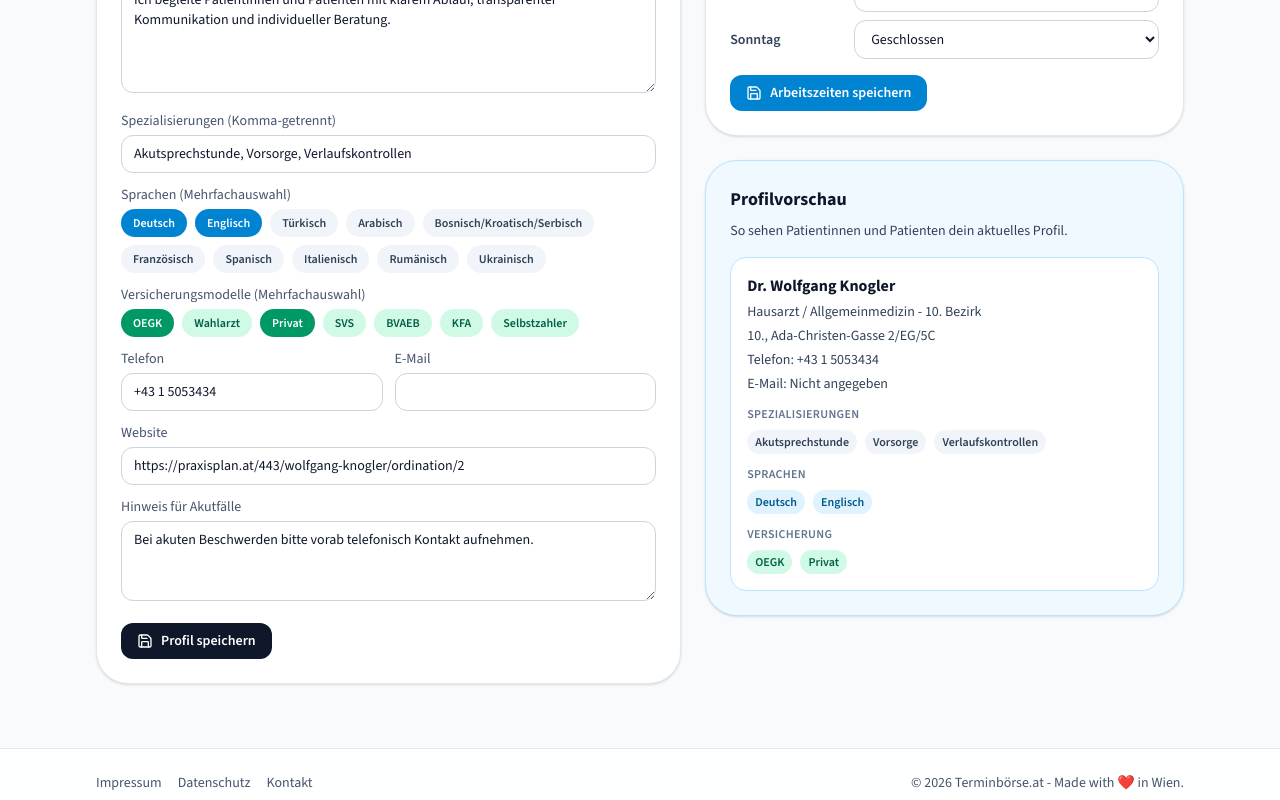
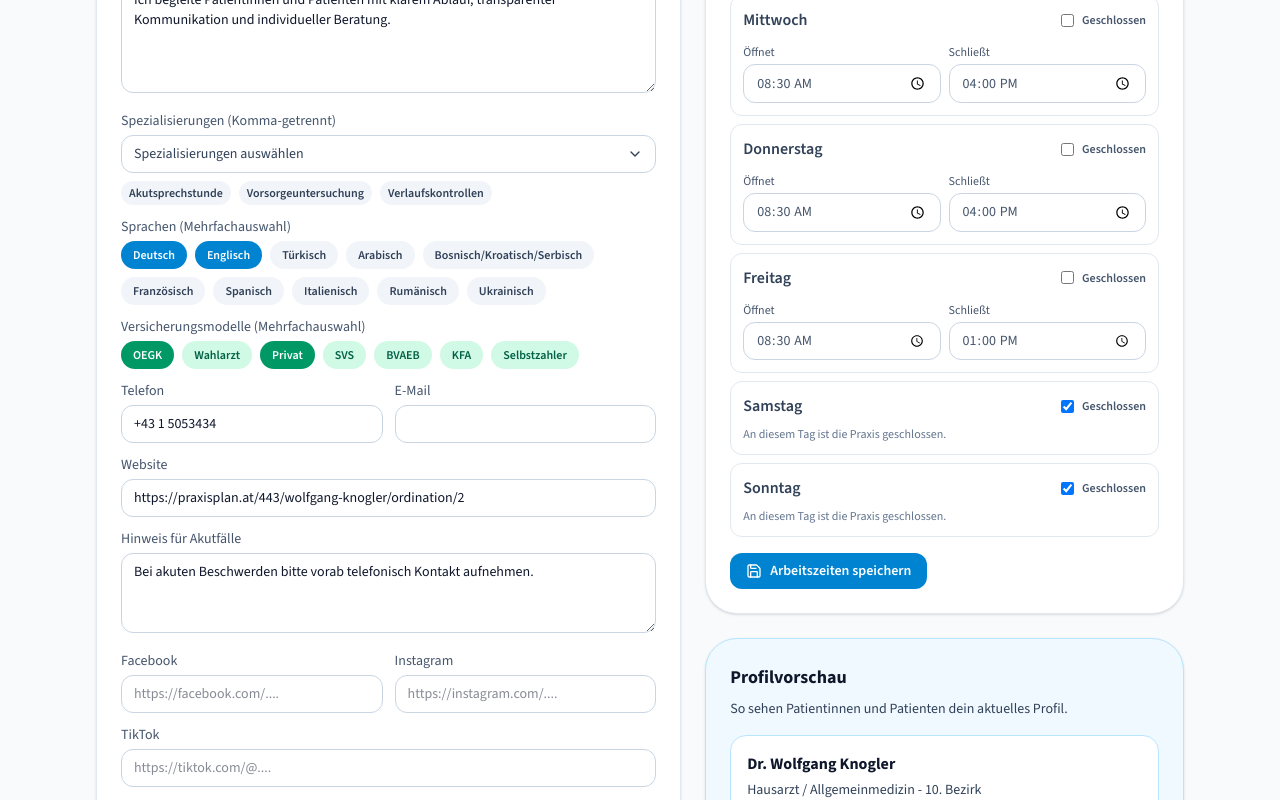
Before and after one commit to ilhanyalcin3307/terminboerse, a Next.js app: page /artztbereich in a window 1280 px wide. Shown: the part 760-1560 px from the top of the page. Built offline with nearby package versions, Linux system fonts and the light colour scheme.

Commit message:
Improve profile tab with selectable hours, expertise tags, and social fields

```diff
--- a/components/arztbereich/ArztDashboard.tsx
+++ b/components/arztbereich/ArztDashboard.tsx
@@ -6,6 +6,7 @@ import {
   CalendarDays,
   CalendarPlus2,
   CheckCircle2,
+  ChevronDown,
   ClipboardList,
   Clock3,
   Eye,
@@ -39,13 +40,24 @@ type ProfileForm = {
   email: string;
   website: string;
   about: string;
-  expertise: string;
+  expertise: string[];
   languages: string[];
   insuranceModels: string[];
   emergencyNote: string;
+  facebook: string;
+  instagram: string;
+  tiktok: string;
 };
 
-type AvailabilityForm = Record<string, string>;
+type WeekdayKey = "monday" | "tuesday" | "wednesday" | "thursday" | "friday" | "saturday" | "sunday";
+
+type DailyHours = {
+  isClosed: boolean;
+  opensAt: string;
+  closesAt: string;
+};
+
+type AvailabilityForm = Record<WeekdayKey, DailyHours>;
 
 type AppointmentForm = {
   slotDurationMinutes: number;
@@ -58,10 +70,13 @@ type AppointmentForm = {
   calendarConnectionStatus: "Nicht verbunden" | "Verbunden";
 };
 
-type LegacyProfileForm = Omit<ProfileForm, "languages" | "insuranceModels"> & {
+type LegacyProfileForm = Partial<Omit<ProfileForm, "expertise" | "languages" | "insuranceModels">> & {
+  expertise?: string[] | string;
   languages?: string[] | string;
   insuranceModels?: string[] | string;
 };
+
+type LegacyAvailabilityForm = Record<string, unknown>;
 
 type RequestStatus = "Neu" | "In Bearbeitung" | "Erledigt";
 type DashboardTab = "profil" | "termine" | "anfragen";
@@ -76,7 +91,7 @@ type IncomingRequest = {
   status: RequestStatus;
 };
 
-const WEEKDAY_CONFIG: Array<{ key: keyof AvailabilityForm; label: string }> = [
+const WEEKDAY_CONFIG: Array<{ key: WeekdayKey; label: string }> = [
   { key: "monday", label: "Montag" },
   { key: "tuesday", label: "Dienstag" },
   { key: "wednesday", label: "Mittwoch" },
@@ -101,17 +116,23 @@ const LANGUAGE_OPTIONS = [
 
 const INSURANCE_OPTIONS = ["OEGK", "Wahlarzt", "Privat", "SVS", "BVAEB", "KFA", "Selbstzahler"];
 
-const WORKING_HOUR_OPTIONS = [
-  "07:00 - 12:00",
-  "08:00 - 12:00",
-  "08:00 - 16:00",
-  "08:30 - 13:00",
-  "08:30 - 16:00",
-  "09:00 - 13:00",
-  "09:00 - 17:00",
-  "10:00 - 18:00",
-  "Geschlossen",
-  "Nach Vereinbarung",
+const EXPERTISE_OPTIONS = [
+  "Allgemeinmedizin",
+  "Vorsorgeuntersuchung",
+  "Akutsprechstunde",
+  "Chronische Erkrankungen",
+  "Impfberatung",
+  "Dermatologie",
+  "Orthopädie",
+  "Kardiologie",
+  "HNO",
+  "Gynäkologie",
+  "Kinderheilkunde",
+  "Urologie",
+  "Psychiatrie/Psychotherapie",
+  "Innere Medizin",
+  "Reisemedizin",
+  "Labordiagnostik",
 ];
 
 function getDefaultProfile(doctor: ArztDashboardDoctor): ProfileForm {
@@ -125,22 +146,25 @@ function getDefaultProfile(doctor: ArztDashboardDoctor): ProfileForm {
     website: doctor.website ?? "",
     about:
       "Ich begleite Patientinnen und Patienten mit klarem Ablauf, transparenter Kommunikation und individueller Beratung.",
-    expertise: "Akutsprechstunde, Vorsorge, Verlaufskontrollen",
+    expertise: ["Akutsprechstunde", "Vorsorgeuntersuchung", "Verlaufskontrollen"],
     languages: ["Deutsch", "Englisch"],
     insuranceModels: ["OEGK", "Privat"],
     emergencyNote: "Bei akuten Beschwerden bitte vorab telefonisch Kontakt aufnehmen.",
+    facebook: "",
+    instagram: "",
+    tiktok: "",
   };
 }
 
 function getDefaultAvailability(): AvailabilityForm {
   return {
-    monday: "08:30 - 16:00",
-    tuesday: "08:30 - 16:00",
-    wednesday: "08:30 - 16:00",
-    thursday: "08:30 - 16:00",
-    friday: "08:30 - 13:00",
-    saturday: "Geschlossen",
-    sunday: "Geschlossen",
+    monday: { isClosed: false, opensAt: "08:30", closesAt: "16:00" },
+    tuesday: { isClosed: false, opensAt: "08:30", closesAt: "16:00" },
+    wednesday: { isClosed: false, opensAt: "08:30", closesAt: "16:00" },
+    thursday: { isClosed: false, opensAt: "08:30", closesAt: "16:00" },
+    friday: { isClosed: false, opensAt: "08:30", closesAt: "13:00" },
+    saturday: { isClosed: true, opensAt: "09:00", closesAt: "12:00" },
+    sunday: { isClosed: true, opensAt: "09:00", closesAt: "12:00" },
   };
 }
 
@@ -214,6 +238,15 @@ function normalizeStoredProfile(rawProfile: LegacyProfileForm | null, doctor: Ar
     return fallback;
   }
 
+  const expertise = Array.isArray(rawProfile.expertise)
+    ? rawProfile.expertise
+    : typeof rawProfile.expertise === "string"
+      ? rawProfile.expertise
+          .split(",")
+          .map((item) => item.trim())
+          .filter(Boolean)
+      : fallback.expertise;
+
   const languages = Array.isArray(rawProfile.languages)
     ? rawProfile.languages
     : typeof rawProfile.languages === "string"
@@ -235,9 +268,60 @@ function normalizeStoredProfile(rawProfile: LegacyProfileForm | null, doctor: Ar
   return {
     ...fallback,
     ...rawProfile,
+    expertise,
     languages,
     insuranceModels,
   };
+}
+
+function normalizeTime(value: string, fallback: string) {
+  if (/^([01]\d|2[0-3]):[0-5]\d$/.test(value)) {
+    return value;
+  }
+  return fallback;
+}
+
+function normalizeStoredAvailability(rawAvailability: LegacyAvailabilityForm | null): AvailabilityForm {
+  const fallback = getDefaultAvailability();
+
+  if (!rawAvailability) {
+    return fallback;
+  }
+
+  const next = { ...fallback };
+
+  for (const { key } of WEEKDAY_CONFIG) {
+    const rawValue = rawAvailability[key];
+    const dayFallback = fallback[key];
+
+    if (typeof rawValue === "string") {
+      if (rawValue.toLowerCase().includes("geschlossen")) {
+        next[key] = { ...dayFallback, isClosed: true };
+        continue;
+      }
+
+      const match = rawValue.match(/(\d{1,2}:\d{2})\s*-\s*(\d{1,2}:\d{2})/);
+      if (match) {
+        next[key] = {
+          isClosed: false,
+          opensAt: normalizeTime(match[1].padStart(5, "0"), dayFallback.opensAt),
+          closesAt: normalizeTime(match[2].padStart(5, "0"), dayFallback.closesAt),
+        };
+      }
+      continue;
+    }
+
+    if (rawValue && typeof rawValue === "object") {
+      const day = rawValue as Partial<DailyHours>;
+      next[key] = {
+        isClosed: Boolean(day.isClosed),
+        opensAt: normalizeTime(typeof day.opensAt === "string" ? day.opensAt : dayFallback.opensAt, dayFallback.opensAt),
+        closesAt: normalizeTime(typeof day.closesAt === "string" ? day.closesAt : dayFallback.closesAt, dayFallback.closesAt),
+      };
+    }
+  }
+
+  return next;
 }
 
 function toggleSelection(current: string[], value: string) {
@@ -293,11 +377,11 @@ export function ArztDashboard({ doctors }: ArztDashboardProps) {
     const appointmentStorageKey = `terminboerse_arzt_appointments_${selectedDoctor.id}`;
 
     const storedProfile = readJsonFromStorage<LegacyProfileForm>(profileStorageKey);
-    const storedAvailability = readJsonFromStorage<AvailabilityForm>(availabilityStorageKey);
+    const storedAvailability = readJsonFromStorage<LegacyAvailabilityForm>(availabilityStorageKey);
     const storedAppointmentSettings = readJsonFromStorage<AppointmentForm>(appointmentStorageKey);
 
     setProfileForm(normalizeStoredProfile(storedProfile, selectedDoctor));
-    setAvailabilityForm(storedAvailability ?? getDefaultAvailability());
+    setAvailabilityForm(normalizeStoredAvailability(storedAvailability));
     setAppointmentForm(storedAppointmentSettings ?? getDefaultAppointmentSettings());
     setSavedProfile(false);
     setSavedAvailability(false);
@@ -342,10 +426,7 @@ export function ArztDashboard({ doctors }: ArztDashboardProps) {
     window.setTimeout(() => setSavedAppointments(false), 1800);
   }
 
-  const expertiseList = profileForm.expertise
-    .split(",")
-    .map((item) => item.trim())
-    .filter(Boolean);
+  const expertiseList = profileForm.expertise;
   const appointmentTypeList = appointmentForm.appointmentTypes
     .split(",")
     .map((item) => item.trim())
@@ -480,9 +561,49 @@ export function ArztDashboard({ doctors }: ArztDashboardProps) {
                   <span className="mb-1 block text-slate-600">Spezialisierungen (Komma-getrennt)</span>
                   <input
                     value={profileForm.expertise}
-                    onChange={(event) => setProfileForm((prev) => (prev ? { ...prev, expertise: event.target.value } : prev))}
-                    className="w-full rounded-xl border border-slate-300 px-3 py-2 outline-none ring-sky-300 focus:ring"
+                    onChange={() => undefined}
+                    className="hidden"
                   />
+                  <details className="rounded-xl border border-slate-300 bg-white">
+                    <summary className="flex cursor-pointer list-none items-center justify-between px-3 py-2 text-sm text-slate-700">
+                      <span>Spezialisierungen auswählen</span>
+                      <ChevronDown className="h-4 w-4" />
+                    </summary>
+                    <div className="border-t border-slate-200 p-3">
+                      <div className="grid gap-2 sm:grid-cols-2">
+                        {EXPERTISE_OPTIONS.map((option) => (
+                          <label key={option} className="inline-flex items-center gap-2 text-sm text-slate-700">
+                            <input
+                              type="checkbox"
+                              checked={profileForm.expertise.includes(option)}
+                              onChange={() =>
+                                setProfileForm((prev) =>
+                                  prev
+                                    ? {
+                                        ...prev,
+                                        expertise: toggleSelection(prev.expertise, option),
+                                      }
+                                    : prev,
+                                )
+                              }
+                            />
+                            {option}
+                          </label>
+                        ))}
+                      </div>
+                    </div>
+                  </details>
+                  <div className="mt-2 flex flex-wrap gap-2">
+                    {profileForm.expertise.length > 0 ? (
+                      profileForm.expertise.map((item) => (
+                        <span key={item} className="rounded-full bg-slate-100 px-2 py-1 text-xs font-semibold text-slate-700">
+                          {item}
+                        </span>
+                      ))
+                    ) : (
+                      <span className="text-xs text-slate-500">Keine Spezialisierung gewählt</span>
+                    )}
+                  </div>
                 </label>
 
                 <div className="block text-sm sm:col-span-2">
@@ -584,6 +705,42 @@ export function ArztDashboard({ doctors }: ArztDashboardProps) {
                     className="min-h-20 w-full rounded-xl border border-slate-300 px-3 py-2 outline-none ring-sky-300 focus:ring"
                   />
                 </label>
+
+                <label className="block text-sm">
+                  <span className="mb-1 block text-slate-600">Facebook</span>
+                  <input
+                    value={profileForm.facebook}
+                    onChange={(event) =>
+                      setProfileForm((prev) => (prev ? { ...prev, facebook: event.target.value } : prev))
+                    }
+                    placeholder="https://facebook.com/...."
+                    className="w-full rounded-xl border border-slate-300 px-3 py-2 outline-none ring-sky-300 focus:ring"
+                  />
+                </label>
+
+                <label className="block text-sm">
+                  <span className="mb-1 block text-slate-600">Instagram</span>
+                  <input
+                    value={profileForm.instagram}
+                    onChange={(event) =>
+                      setProfileForm((prev) => (prev ? { ...prev, instagram: event.target.value } : prev))
+                    }
+                    placeholder="https://instagram.com/...."
+                    className="w-full rounded-xl border border-slate-300 px-3 py-2 outline-none ring-sky-300 focus:ring"
+                  />
+                </label>
+
+                <label className="block text-sm sm:col-span-2">
+                  <span className="mb-1 block text-slate-600">TikTok</span>
+                  <input
+                    value={profileForm.tiktok}
+                    onChange={(event) =>
+                      setProfileForm((prev) => (prev ? { ...prev, tiktok: event.target.value } : prev))
+                    }
+                    placeholder="https://tiktok.com/@...."
+                    className="w-full rounded-xl border border-slate-300 px-3 py-2 outline-none ring-sky-300 focus:ring"
+                  />
+                </label>
               </div>
 
               <div className="mt-4 flex items-center gap-3">
@@ -611,25 +768,70 @@ export function ArztDashboard({ doctors }: ArztDashboardProps) {
                 </h2>
                 <div className="mt-4 space-y-2">
                   {WEEKDAY_CONFIG.map((item) => (
-                    <label key={item.key} className="flex items-center gap-3 text-sm">
-                      <span className="w-28 shrink-0 font-semibold text-slate-700">{item.label}</span>
-                      <select
-                        value={availabilityForm[item.key] ?? ""}
+                    <div key={item.key} className="rounded-xl border border-slate-200 p-3">
+                      <div className="flex items-center justify-between gap-2">
+                        <span className="font-semibold text-slate-700">{item.label}</span>
+                        <label className="inline-flex items-center gap-2 text-xs font-semibold text-slate-600">
+                          <input
+                            type="checkbox"
+                            checked={availabilityForm[item.key].isClosed}
                             onChange={(event) =>
                               setAvailabilityForm((prev) => ({
                                 ...prev,
-                            [item.key]: event.target.value,
+                                [item.key]: {
+                                  ...prev[item.key],
+                                  isClosed: event.target.checked,
+                                },
                               }))
                             }
-                        className="w-full rounded-xl border border-slate-300 px-3 py-2 outline-none ring-sky-300 focus:ring"
-                      >
-                        {WORKING_HOUR_OPTIONS.map((option) => (
-                          <option key={option} value={option}>
-                            {option}
-                          </option>
-                        ))}
-                      </select>
+                          />
+                          Geschlossen
                         </label>
+                      </div>
+
+                      {!availabilityForm[item.key].isClosed ? (
+                        <div className="mt-3 grid gap-2 sm:grid-cols-2">
+                          <label className="block text-xs text-slate-600">
+                            Öffnet
+                            <input
+                              type="time"
+                              step={300}
+                              value={availabilityForm[item.key].opensAt}
+                              onChange={(event) =>
+                                setAvailabilityForm((prev) => ({
+                                  ...prev,
+                                  [item.key]: {
+                                    ...prev[item.key],
+                                    opensAt: normalizeTime(event.target.value, prev[item.key].opensAt),
+                                  },
+                                }))
+                              }
+                              className="mt-1 w-full rounded-xl border border-slate-300 px-3 py-2 text-sm outline-none ring-sky-300 focus:ring"
+                            />
+                          </label>
+                          <label className="block text-xs text-slate-600">
+                            Schließt
+                            <input
+                              type="time"
+                              step={300}
+                              value={availabilityForm[item.key].closesAt}
+                              onChange={(event) =>
+                                setAvailabilityForm((prev) => ({
+                                  ...prev,
+                                  [item.key]: {
+                                    ...prev[item.key],
+                                    closesAt: normalizeTime(event.target.value, prev[item.key].closesAt),
+                                  },
+                                }))
+                              }
+                              className="mt-1 w-full rounded-xl border border-slate-300 px-3 py-2 text-sm outline-none ring-sky-300 focus:ring"
+                            />
+                          </label>
+                        </div>
+                      ) : (
+                        <p className="mt-2 text-xs text-slate-500">An diesem Tag ist die Praxis geschlossen.</p>
+                      )}
+                    </div>
                   ))}
                 </div>
 
@@ -692,6 +894,20 @@ export function ArztDashboard({ doctors }: ArztDashboardProps) {
                       <span className="text-xs text-slate-500">Nicht angegeben</span>
                     )}
                   </div>
+
+                  <p className="mt-3 text-xs font-semibold uppercase tracking-wide text-slate-500">Sprechzeiten</p>
+                  <div className="mt-2 space-y-1">
+                    {WEEKDAY_CONFIG.map((day) => (
+                      <p key={day.key} className="text-xs text-slate-600">
+                        {day.label}: {availabilityForm[day.key].isClosed ? "Geschlossen" : `${availabilityForm[day.key].opensAt} - ${availabilityForm[day.key].closesAt}`}
+                      </p>
+                    ))}
+                  </div>
+
+                  <p className="mt-3 text-xs font-semibold uppercase tracking-wide text-slate-500">Social Media</p>
+                  <p className="mt-1 text-xs text-slate-600">Facebook: {profileForm.facebook || "Nicht angegeben"}</p>
+                  <p className="mt-1 text-xs text-slate-600">Instagram: {profileForm.instagram || "Nicht angegeben"}</p>
+                  <p className="mt-1 text-xs text-slate-600">TikTok: {profileForm.tiktok || "Nicht angegeben"}</p>
                 </div>
               </article>
             </div>
```
Lines whose indentation alone changed are shown as unchanged.
